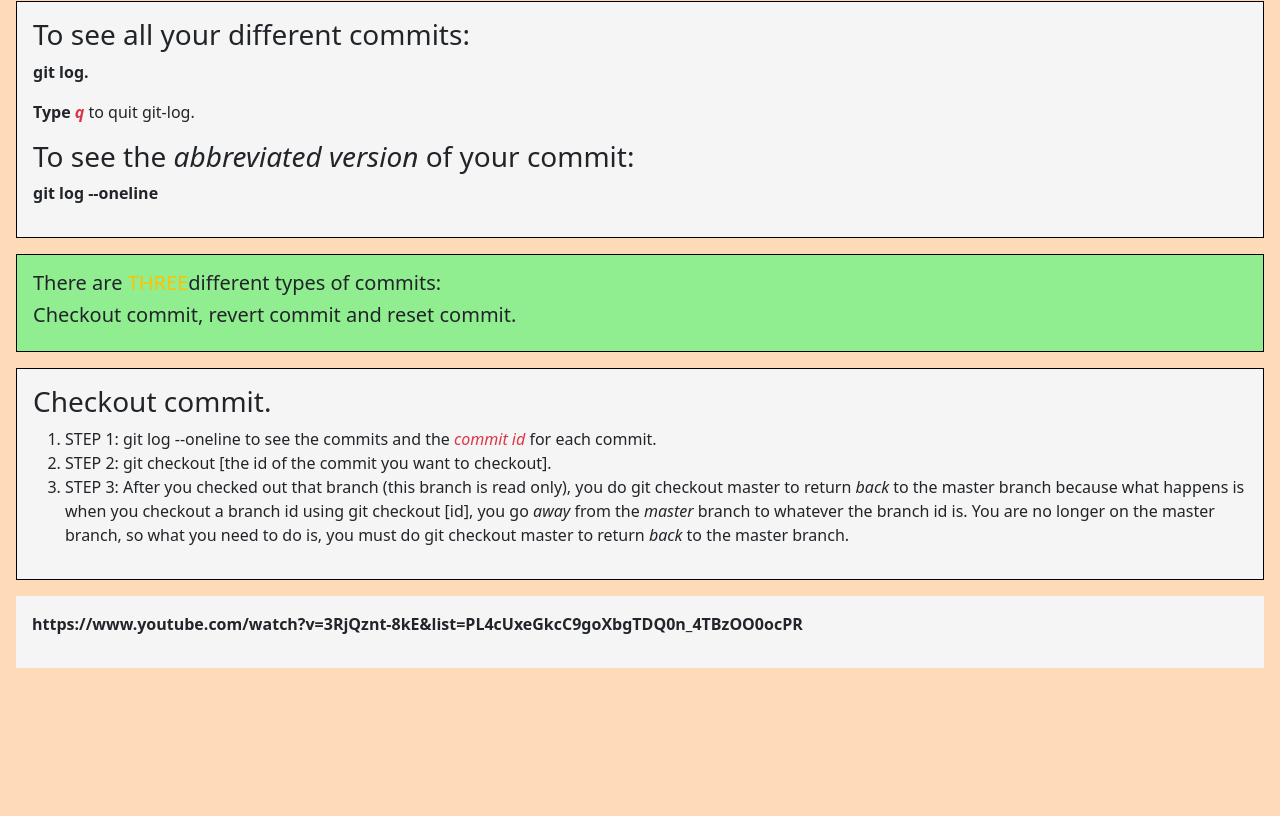
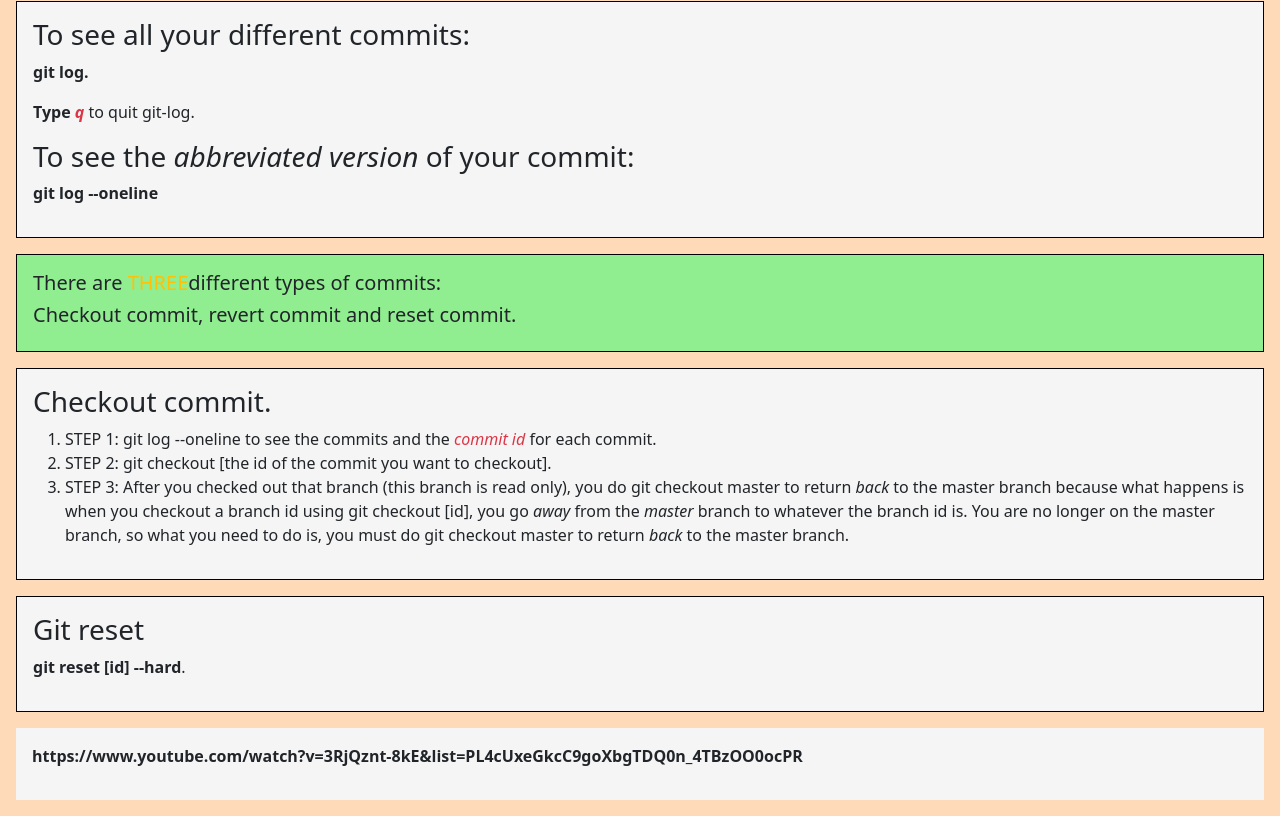
Before and after one commit to dho1115/net-ninja-gitone, a website: page index.html in a window 1280 px wide. Shown: the part 1296-2112 px from the top of the page. Before the commit the page ends 1980 px from the top, so only its background shows below. Drawn offline with nearby package versions, Linux system fonts and the light colour scheme.

Commit message:
git reset details. --hard flag.

```diff
--- a/index.html
+++ b/index.html
@@ -79,6 +79,11 @@
       </ol>
    </article>
 
+   <article class="m-3 p-3">
+      <h3>Git reset</h3>
+      <p><strong>git reset [id] --hard</strong>.</p>
+   </article>
+
    <footer class="p-3 m-3">
       <p><strong>https://www.youtube.com/watch?v=3RjQznt-8kE&list=PL4cUxeGkcC9goXbgTDQ0n_4TBzOO0ocPR</strong></p>
    </footer>
```
